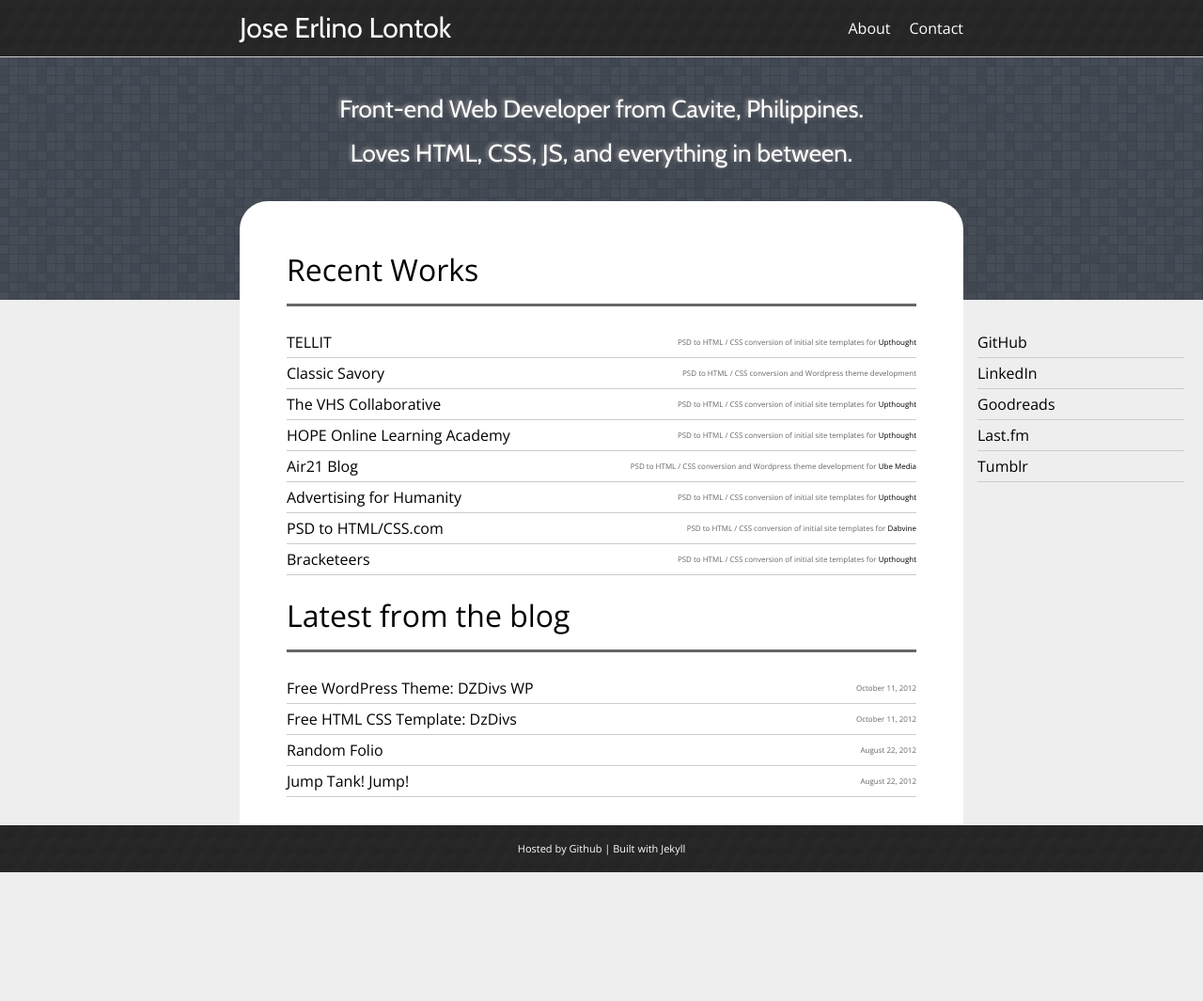
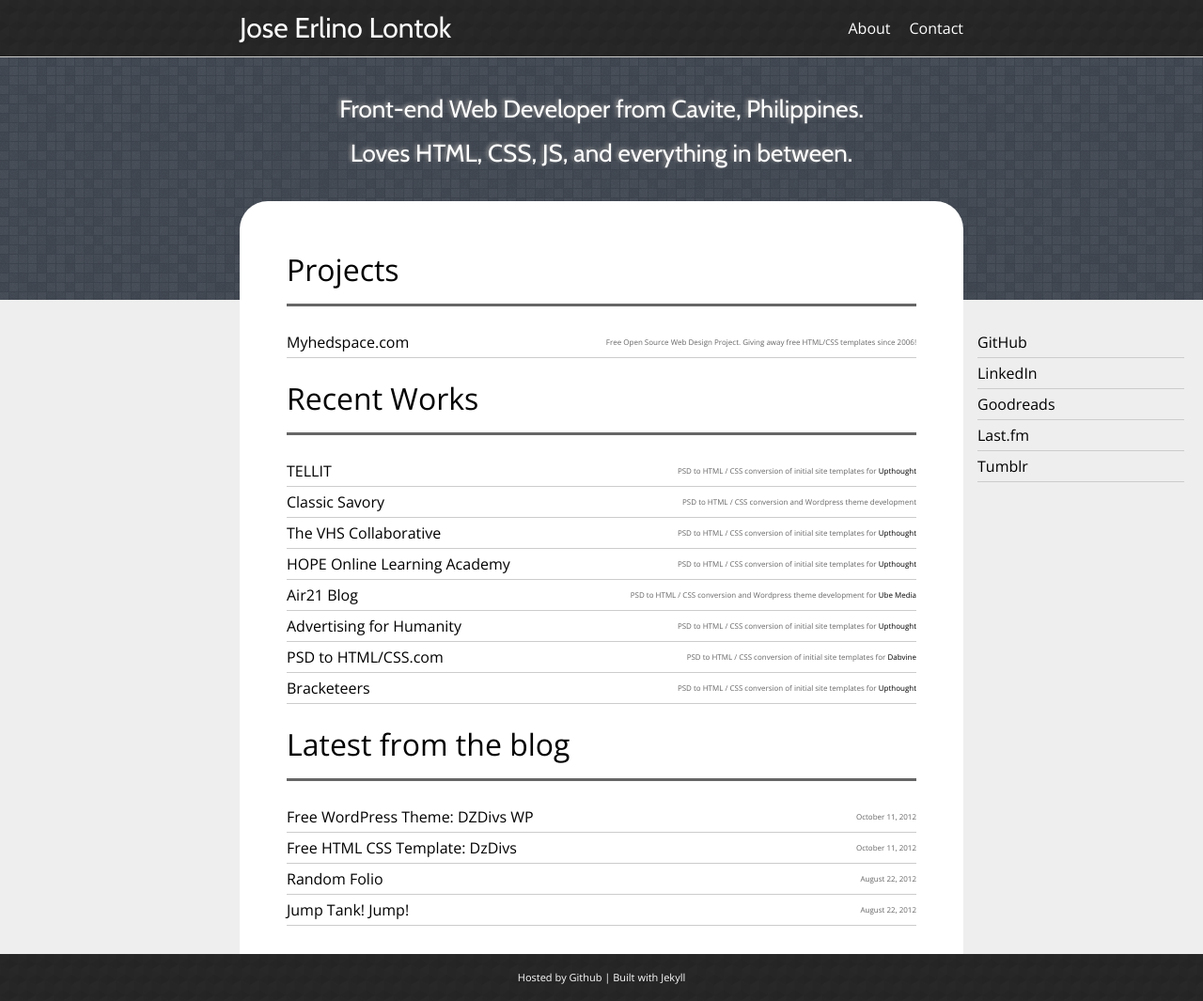
Before and after one commit to jelontok/jelontok.github.com, a Jekyll site: the page built from index.html, in a window 1280 px wide and 1065 px high. Shown: the whole window at 94% size. Built offline with Jekyll 4.4.1, drawn with Linux system fonts in a browser that asks for light colours; Markdown is read by kramdown in place of the engine named in the settings.

Commit message:
updated homepage

```diff
--- a/index.html
+++ b/index.html
@@ -4,6 +4,17 @@
 ---
 
 <div class="content">
+
+    <h1 class="title-border">Projects</h1>
+    <div class="widget">
+        <ul>
+            <li>
+                <a href="http://www.myhedspace.com">Myhedspace.com</a>
+                <span class="info">Free Open Source Web Design Project.
+                Giving away free HTML/CSS templates since 2006!</span>
+            </li>
+        </ul>
+    </div>
 
     <h1 class="title-border">Recent Works</h1>
     <div class="widget">
```
